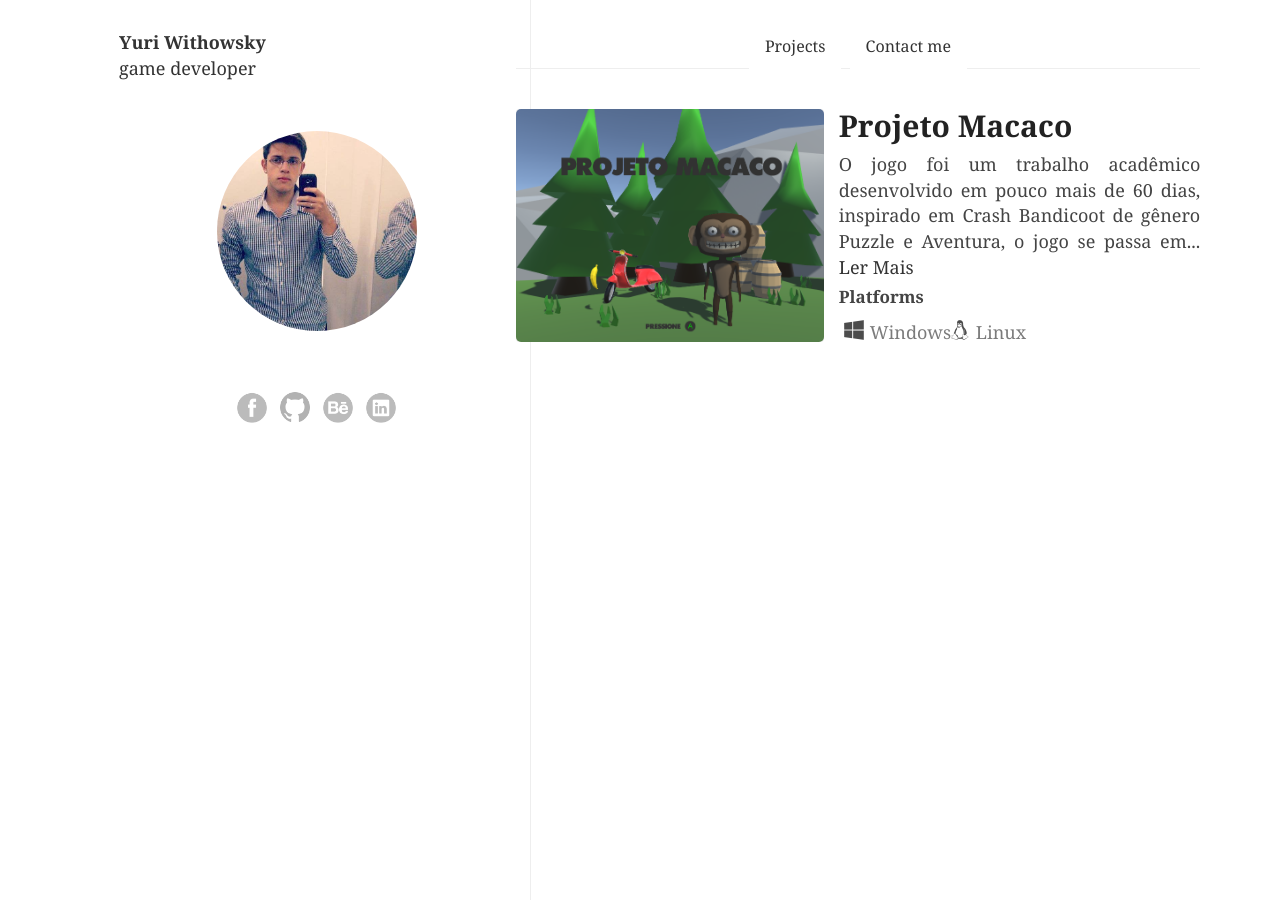
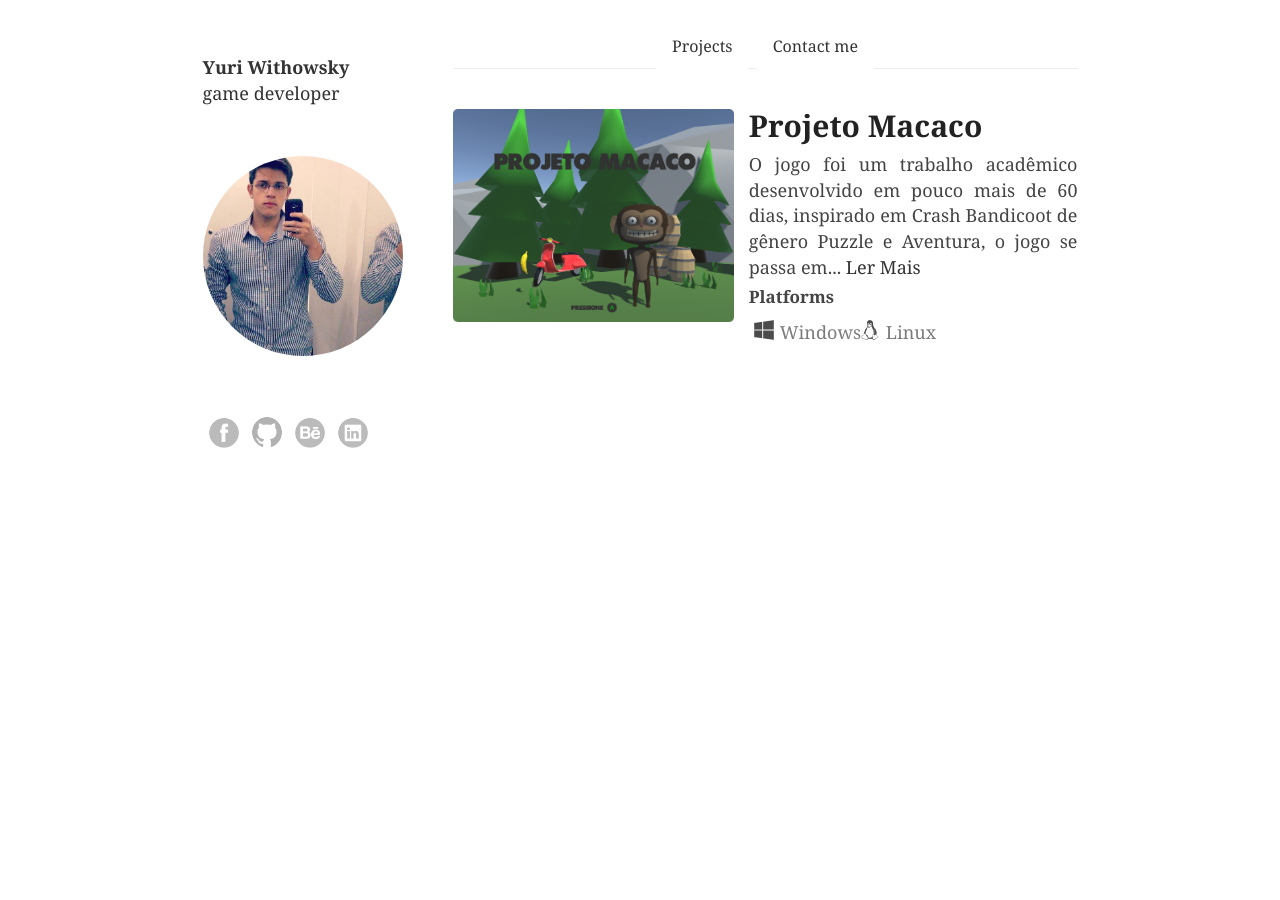
Before and after one commit to yuriwithowsky/yuriwithowsky.github.io, a Jekyll site: the page built from index.html, in a window 1280 px wide. Built offline with Jekyll 4.4.1, drawn with Linux system fonts in a browser that asks for light colours; some web fonts are replaced.

Commit message:
Update theme.css

```diff
--- a/css/theme.css
+++ b/css/theme.css
@@ -13,19 +13,29 @@ img
 .container
 {
     margin-top: 25px;
-    padding: 0 5%;
+    /*padding: 0 5%;*/
+    width:100%;
+}
+.row {
+    margin: 0;
 }
 
 .sidebar {
-    position: fixed;
-    border-right: 1px solid #EEE;
-    top: 0;
+    /*position: fixed;*/
+    /*border-right: 1px solid #EEE;*/
+    /*top: 0;*/
     padding-top: 20px;
-    bottom: 0;
+    /*bottom: 0;*/
+    float: left;
+    padding-left: 15%;
+    width: 30%;
 }
 
 .content {
-    margin-left: 37%;
+    /*margin-left: 37%;*/
+    padding-left: 5%;
+    padding-right: 15%;
+    width: 70%;
 }
 
 .author-title
```
